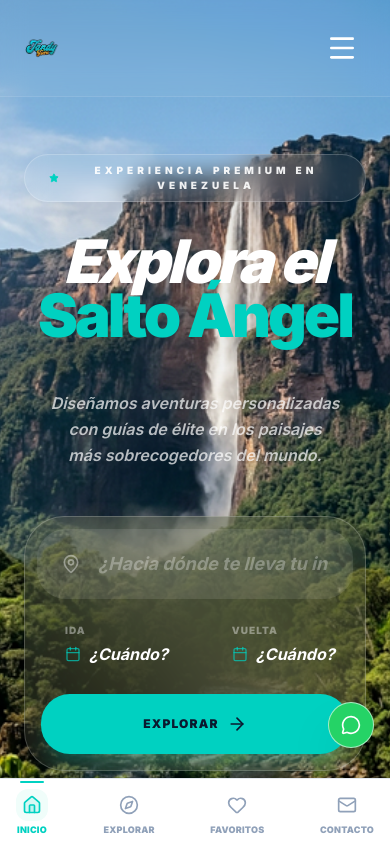
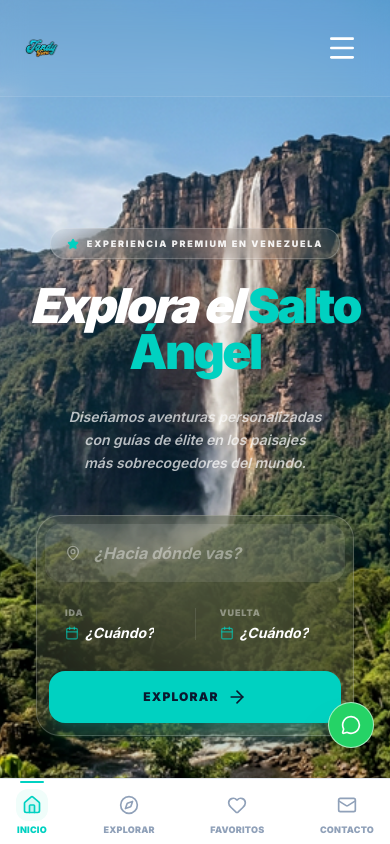
Before and after one commit to rmaneiro28/landing-viajes, a React (Vite) app: page / in a window 390 px wide. Shown: the top 844 px of the page. Built offline with nearby package versions, Linux system fonts and the light colour scheme.

Commit message:
feat: implement Hero component and Home page with search and date selection functionality, and update project documentation

```diff
--- a/src/components/Hero.jsx
+++ b/src/components/Hero.jsx
@@ -126,7 +126,7 @@ const Hero = () => {
   };
 
   return (
-    <section className="relative h-screen min-h-[750px] flex items-center justify-center overflow-hidden bg-brand-dark overflow-x-hidden">
+    <section className="relative h-screen min-h-[700px] md:min-h-[850px] flex items-center justify-center overflow-hidden bg-brand-dark overflow-x-hidden pt-20 md:pt-0">
       {/* Background with cinematic overlay */}
       <div className="absolute inset-0 z-0">
         <OptimizedImage
@@ -136,57 +136,58 @@ const Hero = () => {
           containerClassName="w-full h-full"
           priority={true}
         />
-        <div className="absolute inset-0 bg-gradient-to-b from-brand-dark/40 via-brand-dark/10 to-brand-dark/90" />
+        <div className="absolute inset-0 bg-gradient-to-b from-brand-dark/60 via-brand-dark/20 to-brand-dark/95 md:from-brand-dark/40 md:via-brand-dark/10 md:to-brand-dark/90" />
       </div>
 
-      <div className="relative z-10 w-full max-w-7xl px-6 text-center mt-20">
+      <div className="relative z-10 w-full max-w-7xl px-4 md:px-6 text-center mt-10 md:mt-20">
         <motion.div
           initial={{ opacity: 0, y: 30 }}
           animate={{ opacity: 1, y: 0 }}
           transition={{ duration: 0.8 }}
+          className="flex flex-col items-center"
         >
-          <p className="inline-flex items-center gap-3 bg-white/5 backdrop-blur-md border border-white/20 px-6 py-2 rounded-full text-[10px] md:text-xs font-black uppercase tracking-[0.4em] mb-8 text-white/90 shadow-2xl">
+          <p className="inline-flex items-center gap-2 md:gap-3 bg-white/5 backdrop-blur-md border border-white/20 px-4 md:px-6 py-2 rounded-full text-[9px] md:text-xs font-black uppercase tracking-[0.2em] md:tracking-[0.4em] mb-6 md:mb-8 text-white/90 shadow-2xl">
             <Star className="w-3 h-3 text-brand-teal fill-brand-teal" /> Experiencia Premium en Venezuela
           </p>
 
-          <div className="relative inline-block mb-12">
-            <h1 className="relative text-6xl md:text-[8rem] xl:text-[10rem] font-black leading-[0.9] text-white tracking-tighter italic drop-shadow-2xl">
+          <div className="relative inline-block mb-8 md:mb-12">
+            <h1 className="relative text-5xl sm:text-6xl md:text-[7rem] xl:text-[9rem] font-black leading-[0.95] md:leading-[0.9] text-white tracking-tighter italic drop-shadow-2xl">
               Explora el <br className="hidden lg:block" />
               <span className="text-brand-teal not-italic">Salto Ángel</span>
             </h1>
           </div>
 
-          <p className="max-w-2xl mx-auto text-base md:text-xl text-white/70 font-semibold italic mb-12 leading-relaxed text-balance">
+          <p className="max-w-2xl mx-auto text-sm sm:text-base md:text-xl text-white/70 font-semibold italic mb-10 md:mb-12 leading-relaxed px-4 md:px-0 text-balance">
             Diseñamos aventuras personalizadas con guías de élite en los paisajes más sobrecogedores del mundo.
           </p>
 
           {/* Advanced Search Concierge */}
-          <div className="max-w-5xl mx-auto bg-white/5 backdrop-blur-3xl border border-white/20 rounded-[2.5rem] p-3 md:p-3 shadow-2xl relative">
-            <div className="flex flex-col lg:flex-row items-center gap-1">
+          <div className="max-w-5xl mx-auto bg-white/5 backdrop-blur-3xl border border-white/20 rounded-3xl md:rounded-[2.5rem] p-2 md:p-3 shadow-2xl relative">
+            <div className="flex flex-col lg:flex-row items-stretch lg:items-center gap-2 lg:gap-1">
 
               {/* Destination Field */}
               <div className="relative group w-full lg:w-[40%]">
-                <div className="absolute left-6 top-1/2 -translate-y-1/2 text-white/40 group-focus-within:text-brand-teal transition-colors">
-                  <MapPin className="w-5 h-5" />
+                <div className="absolute left-5 md:left-6 top-1/2 -translate-y-1/2 text-white/40 group-focus-within:text-brand-teal transition-colors">
+                  <MapPin className="w-4 h-4 md:w-5 md:h-5" />
                 </div>
                 <input
                   value={search}
                   onChange={(e) => setSearch(e.target.value)}
                   onKeyDown={(e) => { if (e.key === 'Enter') handleSearch(); }}
-                  placeholder="¿Hacia dónde te lleva tu instinto?"
-                  className="w-full rounded-[1.8rem] bg-white/10 border border-transparent pl-15 pr-6 py-5 md:py-6 text-white placeholder:text-white/30 focus:outline-none focus:bg-white/15 focus:border-white/20 transition-all font-bold italic text-lg"
+                  placeholder="¿Hacia dónde vas?"
+                  className="w-full rounded-2xl md:rounded-[1.8rem] bg-white/10 border border-transparent pl-12 md:pl-14 pr-4 md:pr-6 py-4 md:py-6 text-white placeholder:text-white/40 focus:outline-none focus:bg-white/15 focus:border-white/20 transition-all font-bold italic text-base md:text-lg"
                 />
 
                 {suggestions.length > 0 && (
-                  <div className="absolute left-0 right-0 mt-3 overflow-hidden rounded-[2rem] bg-brand-dark/95 backdrop-blur-3xl border border-white/10 p-3 text-left shadow-2xl z-50">
+                  <div className="absolute left-0 right-0 mt-2 md:mt-3 overflow-hidden rounded-2xl md:rounded-[2rem] bg-brand-dark/95 backdrop-blur-3xl border border-white/10 p-2 md:p-3 text-left shadow-2xl z-50">
                     {suggestions.map((s, i) => (
                       <button
                         key={i}
                         onClick={() => { setSearch(s.title); }}
-                        className="w-full flex items-center justify-between px-6 py-4 text-sm font-bold text-white hover:bg-brand-teal hover:text-brand-dark transition-all rounded-xl mb-1 last:mb-0"
+                        className="w-full flex items-center justify-between px-4 md:px-6 py-3 md:py-4 text-xs md:text-sm font-bold text-white hover:bg-brand-teal hover:text-brand-dark transition-all rounded-xl mb-1 last:mb-0 group/btn"
                       >
-                        <span>{s.title} <span className="text-white/40 group-hover:text-brand-dark/50 ml-2 font-normal">| {s.region}</span></span>
-                        <ArrowRight size={14} className="opacity-0 group-hover:opacity-100" />
+                        <span className="truncate">{s.title} <span className="text-white/40 group-hover/btn:text-brand-dark/50 ml-2 font-normal">| {s.region}</span></span>
+                        <ArrowRight size={14} className="opacity-0 group-hover/btn:opacity-100 flex-shrink-0 ml-2" />
                       </button>
                     ))}
                   </div>
@@ -197,28 +198,28 @@ const Hero = () => {
               <div className="hidden lg:block w-px h-12 bg-white/10 mx-2"></div>
 
               {/* Date Fields */}
-              <div className="flex w-full lg:w-[45%] gap-2 p-1">
+              <div className="flex flex-row w-full lg:w-[45%] gap-2 p-1">
                 <button
                   onClick={() => { setShowCalendar(true); setSelectingType('departure'); }}
-                  className={`flex-1 flex flex-col items-start px-6 py-4 rounded-[1.8rem] transition-all hover:bg-white/10 group text-left ${showCalendar && selectingType === 'departure' ? 'bg-white/15' : ''}`}
+                  className={`flex-1 flex flex-col items-start px-4 md:px-6 py-3 md:py-4 rounded-2xl md:rounded-[1.8rem] transition-all hover:bg-white/10 group text-left ${showCalendar && selectingType === 'departure' ? 'bg-white/15' : ''}`}
                 >
-                  <span className="text-[10px] font-black uppercase tracking-widest text-white/40 group-hover:text-brand-teal">Ida</span>
-                  <div className="flex items-center gap-2 mt-1">
-                    <Calendar className="w-4 h-4 text-brand-teal/70" />
-                    <span className="text-white font-bold italic">{formatDate(departureDate)}</span>
+                  <span className="text-[9px] md:text-[10px] font-black uppercase tracking-widest text-white/40 group-hover:text-brand-teal">Ida</span>
+                  <div className="flex items-center gap-1.5 md:gap-2 mt-1 w-full overflow-hidden">
+                    <Calendar className="w-3.5 h-3.5 md:w-4 md:h-4 text-brand-teal/70 flex-shrink-0" />
+                    <span className="text-white font-bold italic text-sm md:text-base truncate">{formatDate(departureDate)}</span>
                   </div>
                 </button>
 
-                <div className="w-px h-10 bg-white/10 self-center"></div>
+                <div className="w-px h-8 md:h-10 bg-white/10 self-center"></div>
 
                 <button
                   onClick={() => { setShowCalendar(true); setSelectingType('return'); }}
-                  className={`flex-1 flex flex-col items-start px-6 py-4 rounded-[1.8rem] transition-all hover:bg-white/10 group text-left ${showCalendar && selectingType === 'return' ? 'bg-white/15' : ''}`}
+                  className={`flex-1 flex flex-col items-start px-4 md:px-6 py-3 md:py-4 rounded-2xl md:rounded-[1.8rem] transition-all hover:bg-white/10 group text-left ${showCalendar && selectingType === 'return' ? 'bg-white/15' : ''}`}
                 >
-                  <span className="text-[10px] font-black uppercase tracking-widest text-white/40 group-hover:text-brand-teal">Vuelta</span>
-                  <div className="flex items-center gap-2 mt-1">
-                    <Calendar className="w-4 h-4 text-brand-teal/70" />
-                    <span className="text-white font-bold italic">{formatDate(returnDate)}</span>
+                  <span className="text-[9px] md:text-[10px] font-black uppercase tracking-widest text-white/40 group-hover:text-brand-teal">Vuelta</span>
+                  <div className="flex items-center gap-1.5 md:gap-2 mt-1 w-full overflow-hidden">
+                    <Calendar className="w-3.5 h-3.5 md:w-4 md:h-4 text-brand-teal/70 flex-shrink-0" />
+                    <span className="text-white font-bold italic text-sm md:text-base truncate">{formatDate(returnDate)}</span>
                   </div>
                 </button>
               </div>
@@ -227,7 +228,7 @@ const Hero = () => {
               <div className="w-full lg:w-[15%] p-1">
                 <button
                   onClick={() => handleSearch()}
-                  className="w-full group relative overflow-hidden rounded-[1.8rem] bg-brand-teal text-brand-dark font-black uppercase tracking-widest text-xs py-5 md:py-6 hover:bg-white transition-all shadow-xl shadow-teal-500/20 active:scale-95"
+                  className="w-full h-full flex items-center justify-center group relative overflow-hidden rounded-2xl md:rounded-[1.8rem] bg-brand-teal text-brand-dark font-black uppercase tracking-widest text-xs py-4 md:py-6 hover:bg-white transition-all shadow-xl shadow-teal-500/20 active:scale-95"
                 >
                   <span className="relative z-10 flex items-center justify-center gap-2">
                     <span className="lg:hidden">Explorar</span> <ArrowRight className="w-5 h-5 group-hover:translate-x-1 transition-transform" />
@@ -241,26 +242,26 @@ const Hero = () => {
               {showCalendar && (
                 <motion.div
                   ref={calendarRef}
-                  initial={{ opacity: 0, y: 20, scale: 0.95 }}
+                  initial={{ opacity: 0, y: 10, scale: 0.98 }}
                   animate={{ opacity: 1, y: 0, scale: 1 }}
-                  exit={{ opacity: 0, y: 20, scale: 0.95 }}
-                  className="absolute top-full left-1/2 -translate-x-1/2 mt-4 w-full lg:w-[320px] bg-brand-dark/95 backdrop-blur-3xl border border-white/20 rounded-[2.5rem] p-6 shadow-3xl z-[100]"
+                  exit={{ opacity: 0, y: 10, scale: 0.98 }}
+                  className="absolute top-[105%] left-0 lg:left-1/2 lg:-translate-x-1/2 mt-2 w-full lg:w-[340px] bg-brand-dark/95 backdrop-blur-3xl border border-white/20 rounded-3xl md:rounded-[2.5rem] p-5 md:p-6 shadow-3xl z-[100]"
                 >
-                  <div className="flex items-center justify-between mb-6">
-                    <button onClick={() => changeMonth(-1)} className="p-2 hover:bg-white/10 rounded-full text-white/60 hover:text-white">
-                      <ChevronLeft size={20} />
+                  <div className="flex items-center justify-between mb-5 md:mb-6">
+                    <button onClick={() => changeMonth(-1)} className="p-2 hover:bg-white/10 rounded-full text-white/60 hover:text-white transition-colors">
+                      <ChevronLeft size={18} className="md:w-5 md:h-5" />
                     </button>
-                    <h3 className="text-white font-black italic uppercase tracking-tighter">
+                    <h3 className="text-white font-black italic uppercase tracking-tighter text-sm md:text-base">
                       {currentMonth.toLocaleDateString('es-ES', { month: 'long', year: 'numeric' })}
                     </h3>
-                    <button onClick={() => changeMonth(1)} className="p-2 hover:bg-white/10 rounded-full text-white/60 hover:text-white">
-                      <ChevronRight size={20} />
+                    <button onClick={() => changeMonth(1)} className="p-2 hover:bg-white/10 rounded-full text-white/60 hover:text-white transition-colors">
+                      <ChevronRight size={18} className="md:w-5 md:h-5" />
                     </button>
                   </div>
 
                   <div className="grid grid-cols-7 gap-1 mb-2">
                     {['D', 'L', 'M', 'M', 'J', 'V', 'S'].map(d => (
-                      <div key={d} className="text-center text-[10px] font-black text-white/30 py-2">{d}</div>
+                      <div key={d} className="text-center text-[10px] md:text-xs font-black text-white/30 py-2">{d}</div>
                     ))}
                     {calendarDays.map((date, i) => (
                       <button
@@ -268,7 +269,7 @@ const Hero = () => {
                         disabled={isPast(date)}
                         onClick={() => selectDate(date)}
                         className={`
-                            relative h-10 w-full rounded-xl text-xs font-bold transition-all flex items-center justify-center
+                            relative h-9 md:h-10 w-full rounded-lg md:rounded-xl text-xs md:text-sm font-bold transition-all flex items-center justify-center
                             ${!date ? 'pointer-events-none' : ''}
                             ${isSelected(date) ? 'bg-brand-teal text-brand-dark' : 'text-white hover:bg-white/10'}
                             ${isInRange(date) ? 'bg-brand-teal/20 text-brand-teal' : ''}
@@ -278,18 +279,20 @@ const Hero = () => {
                       >
                         {date?.getDate()}
                         {isSelected(date) && (
-                          <motion.div layoutId="active-date" className="absolute inset-0 bg-brand-teal rounded-xl -z-10" />
+                          <motion.div layoutId="active-date" className="absolute inset-0 bg-brand-teal rounded-lg md:rounded-xl -z-10" />
                         )}
                       </button>
                     ))}
                   </div>
 
-                  <div className="mt-6 pt-4 border-t border-white/10 flex justify-between items-center">
+                  <div className="mt-5 md:mt-6 pt-4 border-t border-white/10 flex justify-between items-center">
                     <div className="flex flex-col">
-                      <span className="text-[9px] font-black uppercase text-white/30">Seleccionando:</span>
-                      <span className="text-xs font-bold text-brand-teal italic">{selectingType === 'departure' ? 'Fecha de Ida' : 'Fecha de Vuelta'}</span>
+                      <span className="text-[8px] md:text-[9px] font-black uppercase text-white/30">Seleccionando:</span>
+                      <span className="text-[10px] md:text-xs font-bold text-brand-teal italic">{selectingType === 'departure' ? 'Fecha de Ida' : 'Fecha de Vuelta'}</span>
                     </div>
-                    <button onClick={() => setShowCalendar(false)} className="text-[10px] font-black uppercase tracking-widest text-white/40 hover:text-white">Cerrar</button>
+                    <button onClick={() => setShowCalendar(false)} className="text-[10px] font-black uppercase tracking-widest text-white/40 hover:text-white transition-colors">
+                      Cerrar
+                    </button>
                   </div>
                 </motion.div>
               )}
--- a/src/pages/Home.jsx
+++ b/src/pages/Home.jsx
@@ -1,4 +1,3 @@
-import React from 'react';
 import Hero from '../components/Hero';
 import Destinations from '../components/Destinations';
 import WhyUs from '../components/WhyUs';
```
Also changed, not shown: 1 other file (tests, documents, lock files or other folders).
